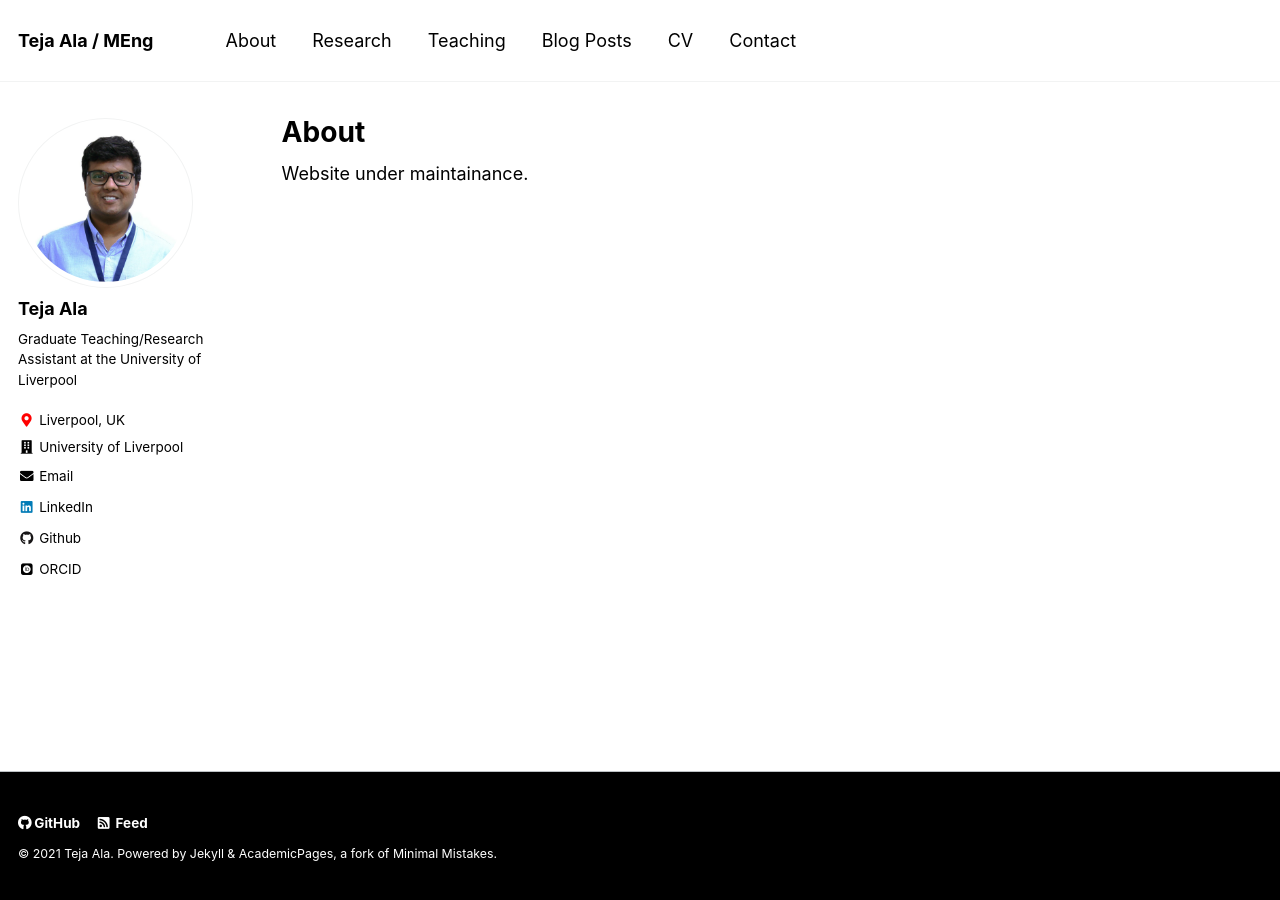
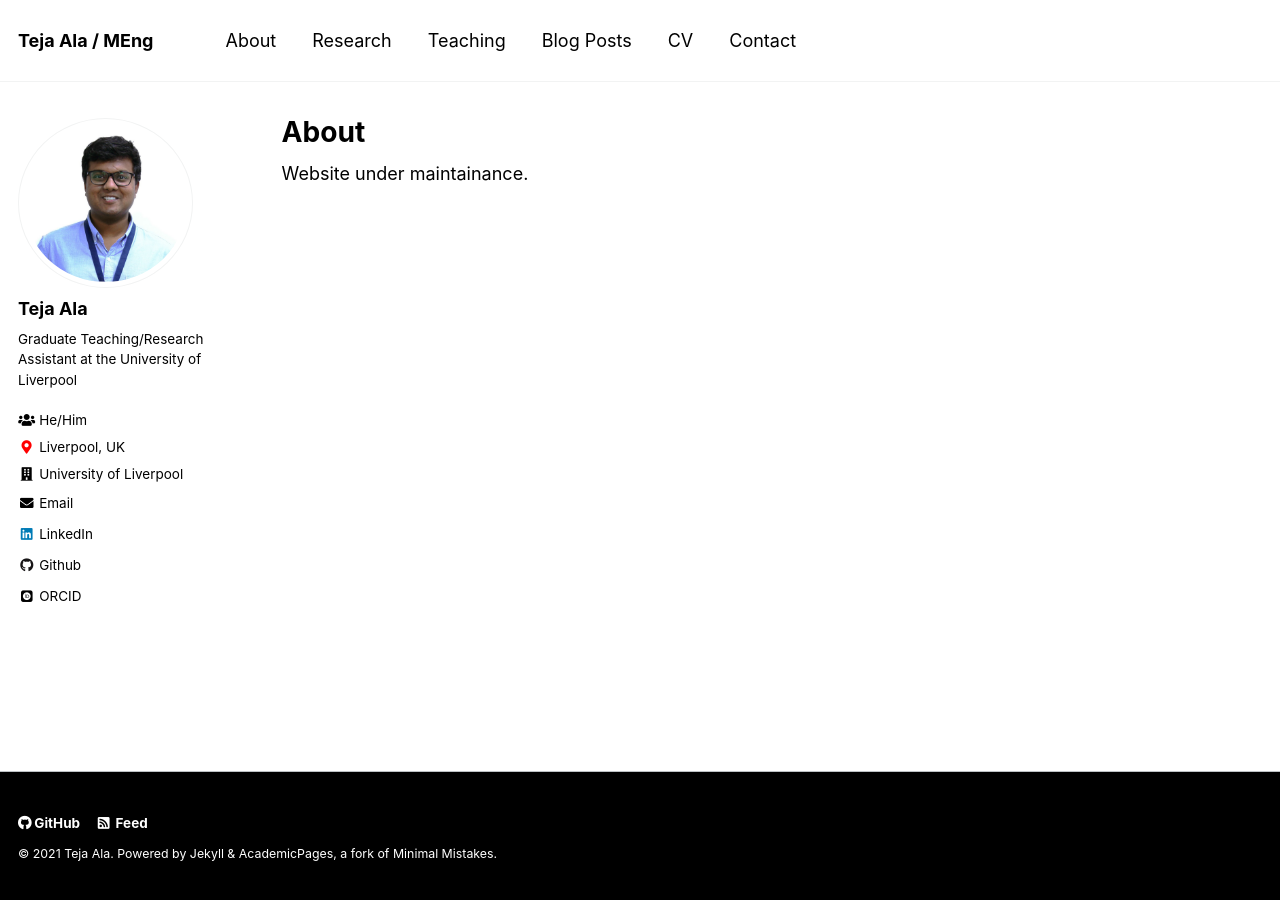
Before and after one commit to dekeract01/dekeract01.github.io, a Jekyll site: the page built from _pages/about.md, in a window 1280 px wide. Built offline with Jekyll 4.4.1, drawn with Linux system fonts in a browser that asks for light colours; some web fonts are replaced.

Commit message:
added pronoun

```diff
--- a/_config.yml
+++ b/_config.yml
@@ -84,6 +84,7 @@ author:
   name             : "Teja Ala"
   avatar           : "profile.png"
   bio              : "Graduate Teaching/Research Assistant at the University of Liverpool"
+  pronoun          : "He/Him"
   location         : "Liverpool, UK"
   employer         : "University of Liverpool"
   pubmed           : #"https://www.ncbi.nlm.nih.gov/pubmed/?term=john+snow"
```
